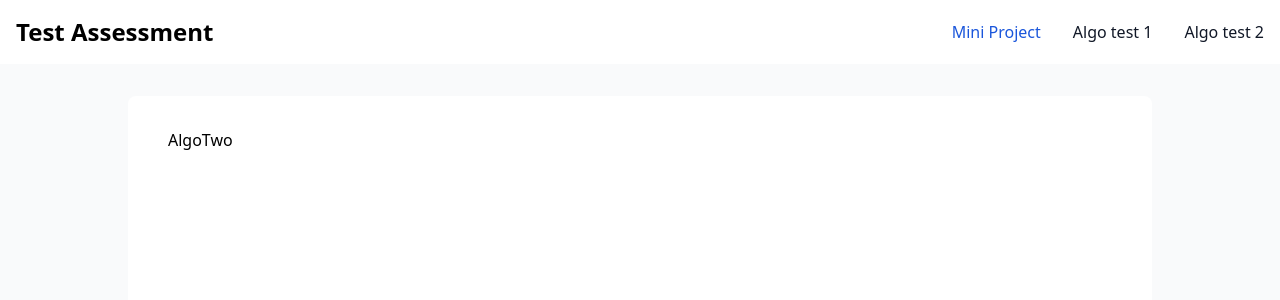
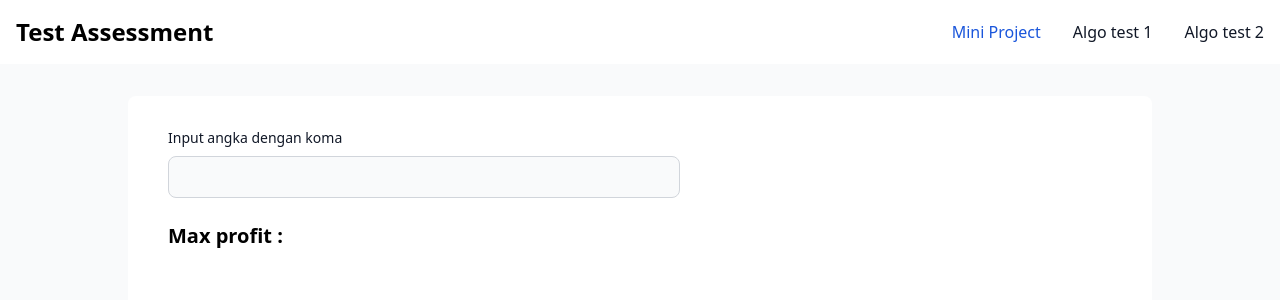
Before and after one commit to hanawazaki/feassessment, a React (Vite) app: page /algo2 in a window 1280 px wide. Shown: the top 300 px of the page. Built offline with nearby package versions, Linux system fonts and the light colour scheme.

Commit message:
finish algo

```diff
--- a/src/pages/Algo/AlgoOne.jsx
+++ b/src/pages/Algo/AlgoOne.jsx
@@ -15,7 +15,7 @@ export default function AlgoOne() {
   }
 
   const converToArray = () => {
-    const newVal = vals.split(',') || vals.split('') || vals.split(' ')
+    const newVal = vals.split(',')
     console.log("before", newVal)
     if (newVal.length < 3) {
       alert("min 3 vals")
--- a/src/pages/Algo/AlgoTwo.jsx
+++ b/src/pages/Algo/AlgoTwo.jsx
@@ -1,6 +1,61 @@
+import { useState } from "react"
 
 export default function AlgoTwo() {
+
+  const [vals, setVals] = useState([])
+  const [total, setTotal] = useState(null)
+
+  const handleInput = (e) => {
+    setVals(e.target.value)
+  }
+
+  const handleKeyup = (e) => {
+    if (e.key === "Enter") {
+      converToArray()
+    }
+  }
+
+  const converToArray = () => {
+    const newVal = vals.split(',')
+    // console.log("before", newVal)
+    if (newVal.length < 2) {
+      alert("min 2 vals")
+      return false
+    }
+    let v = 0
+    for (v in newVal) {
+      newVal[v] = parseInt(newVal[v])
+    }
+
+    // console.log("after  ", newVal)
+
+    maxProfit(newVal)
+  }
+
+  const maxProfit = (prices) => {
+    console.log(prices)
+
+    let profit = 0
+
+    for (let i = 0; i < prices.length; i++) {
+      for (let j = i + 1; j < prices.length; j++) {
+        let profitNow = prices[j] - prices[i]
+        profit = Math.max(profit, profitNow)
+      }
+    }
+
+    setTotal(profit)
+
+  }
+
   return (
-    <div>AlgoTwo</div>
+    <div>
+      <div className="mb-6 max-w-lg">
+        <label htmlFor="default-input" className="block mb-2 text-sm font-medium text-gray-900">Input angka dengan koma</label>
+        <input type="text" value={vals} onKeyUp={handleKeyup} onChange={handleInput} id="default-input" className="bg-gray-50 border border-gray-300 text-gray-900 text-sm rounded-lg focus:ring-blue-500 focus:border-blue-500 block w-full p-2.5 " />
+      </div>
+
+      <h1 className="text-xl font-semibold">Max profit : {total}</h1>
+    </div>
   )
 }
--- a/src/pages/Home/Index.jsx
+++ b/src/pages/Home/Index.jsx
@@ -60,10 +60,10 @@ export default function Index() {
     <main>
       <div className="flex flex-col justify-center gap-8">
         <h1 className="text-center text-4xl font-bold text-gray-700">
-          Task List
+          Mini Project
         </h1>
         <div className="input mx-auto flex justify-center w-[300px] mb-6">
-          <input value={newTask} onKeyUp={handleKeyUp} onChange={handleNewTask} type="text" id="first_name" className="bg-gray-50 border border-gray-300 text-gray-900 text-sm rounded-lg focus:ring-blue-500 focus:border-blue-500 block w-full p-2.5 focus:outline-none " placeholder="what are we going to do?" />
+          <input value={newTask} onKeyUp={handleKeyUp} onChange={handleNewTask} type="text" id="first_name" className="bg-gray-50 border border-gray-300 text-gray-900 text-sm rounded-lg focus:ring-blue-500 focus:border-blue-500 block w-full p-2.5 focus:outline-none " placeholder="Insert task and press enter" />
         </div>
         <div className="mx-[200px] border rounded-lg p-8">
           {
@@ -71,9 +71,7 @@ export default function Index() {
               data && data.map((item) => {
                 return (
 
-                  <>
-                    <ListTask item={item} key={item.id} handleDelete={handleDelete} />
-                  </>
+                  <ListTask item={item} key={item.id} handleDelete={handleDelete} />
                 )
               }) :
 
```
